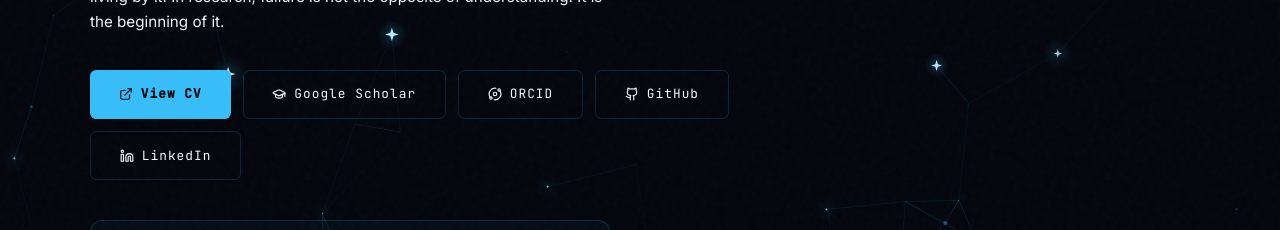
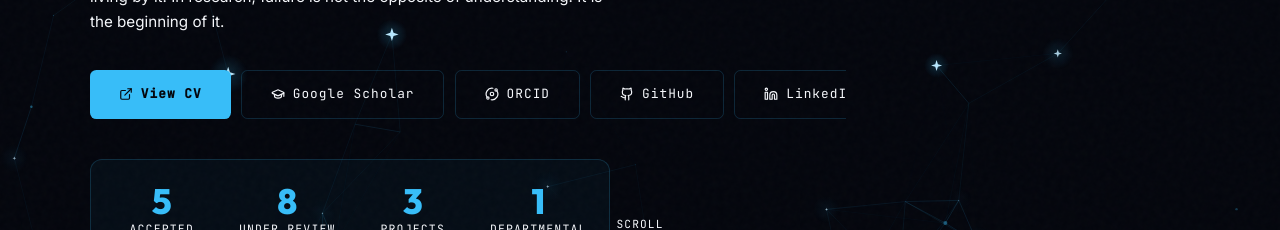
Before and after one commit to iamshibly/my-portfolio, a React (Vite) app: page / in a window 1280 px wide. Shown: the part 457-687 px from the top of the page. Built offline with nearby package versions, Linux system fonts and the light colour scheme; no server answers.

Commit message:
Fix TRUST-GFS authors, hero layout, and video modal overlap

```diff
--- a/src/components/VideoModal.tsx
+++ b/src/components/VideoModal.tsx
@@ -1,4 +1,5 @@
 import { useEffect, useCallback } from 'react';
+import { createPortal } from 'react-dom';
 import { X, ExternalLink } from 'lucide-react';
 
 interface Props {
@@ -38,7 +39,7 @@ const VideoModal = ({ url, isOpen, onClose }: Props) => {
 
   if (!isOpen) return null;
 
-  return (
+  return createPortal(
     <div
       role="dialog"
       aria-modal="true"
@@ -47,9 +48,9 @@ const VideoModal = ({ url, isOpen, onClose }: Props) => {
       style={{
         position:        'fixed',
         inset:           0,
-        zIndex:          9000,
-        background:      'rgba(6,9,15,0.92)',
-        backdropFilter:  'blur(14px)',
+        zIndex:          9999,
+        background:      'rgba(6,9,15,0.94)',
+        backdropFilter:  'blur(18px)',
         display:         'flex',
         alignItems:      'center',
         justifyContent:  'center',
@@ -138,7 +139,8 @@ const VideoModal = ({ url, isOpen, onClose }: Props) => {
         )}
         </div>
       </div>
-    </div>
+    </div>,
+    document.body
   );
 };
 
--- a/src/data/portfolio.ts
+++ b/src/data/portfolio.ts
@@ -149,7 +149,7 @@ export interface Publication {
 export const publications: Publication[] = [
   {
     title:    'TRUST-GFS: Tie-safe Reliability and Uplift Screening for Target-guided Genetic Feature Selection',
-    authors:  '<strong class="author-self">MZA Shibly</strong>, R Bardhan',
+    authors:  '<strong class="author-self">MZA Shibly</strong>, Al-Amain, MN Saad, R Bardhan',
     venue:    'NeurIPS 2026',
     year:     2026,
     type:     'International Conference',
@@ -605,7 +605,7 @@ export const news: NewsItem[] = [
     date: 'May 2026',
     title: 'TRUST-GFS Submitted to NeurIPS 2026 (A*)',
     summary:
-      '"TRUST-GFS: Tie-safe Reliability and Uplift Screening for Target-guided Genetic Feature Selection" — submitted to NeurIPS 2026 (A*), in collaboration with Rajon Bardhan (Augusta University, USA). The method introduces statistical uplift gates on top of genetic search so that selected feature subsets remain reliable under label noise, ties, and small-sample drift.',
+      '"TRUST-GFS: Tie-safe Reliability and Uplift Screening for Target-guided Genetic Feature Selection" — submitted to NeurIPS 2026 (A*), in collaboration with Al-Amain, MN Saad, and Rajon Bardhan. The method introduces statistical uplift gates on top of genetic search so that selected feature subsets remain reliable under label noise, ties, and small-sample drift.',
     image: '/news/neurips-submission-2026.jpg',
     featured: false,
   },
--- a/src/sections/HeroSection.tsx
+++ b/src/sections/HeroSection.tsx
@@ -126,8 +126,16 @@ const HeroSection = () => {
 
             {/* CTA row */}
             <div
-              className="fade-up fade-up-5"
-              style={{ display: 'flex', flexWrap: 'wrap', gap: '0.75rem', marginBottom: '2.5rem' }}
+              className="fade-up fade-up-5 cta-row"
+              style={{
+                display: 'flex',
+                flexWrap: 'nowrap',
+                gap: '0.65rem',
+                marginBottom: '2.5rem',
+                overflowX: 'auto',
+                WebkitOverflowScrolling: 'touch',
+                scrollbarWidth: 'none',
+              }}
             >
               <a
                 href={personalInfo.cvUrl}
--- a/src/styles/index.css
+++ b/src/styles/index.css
@@ -1351,3 +1351,7 @@ body::before {
     animation: none !important;
   }
 }
+
+.cta-row::-webkit-scrollbar {
+  display: none;
+}
```
